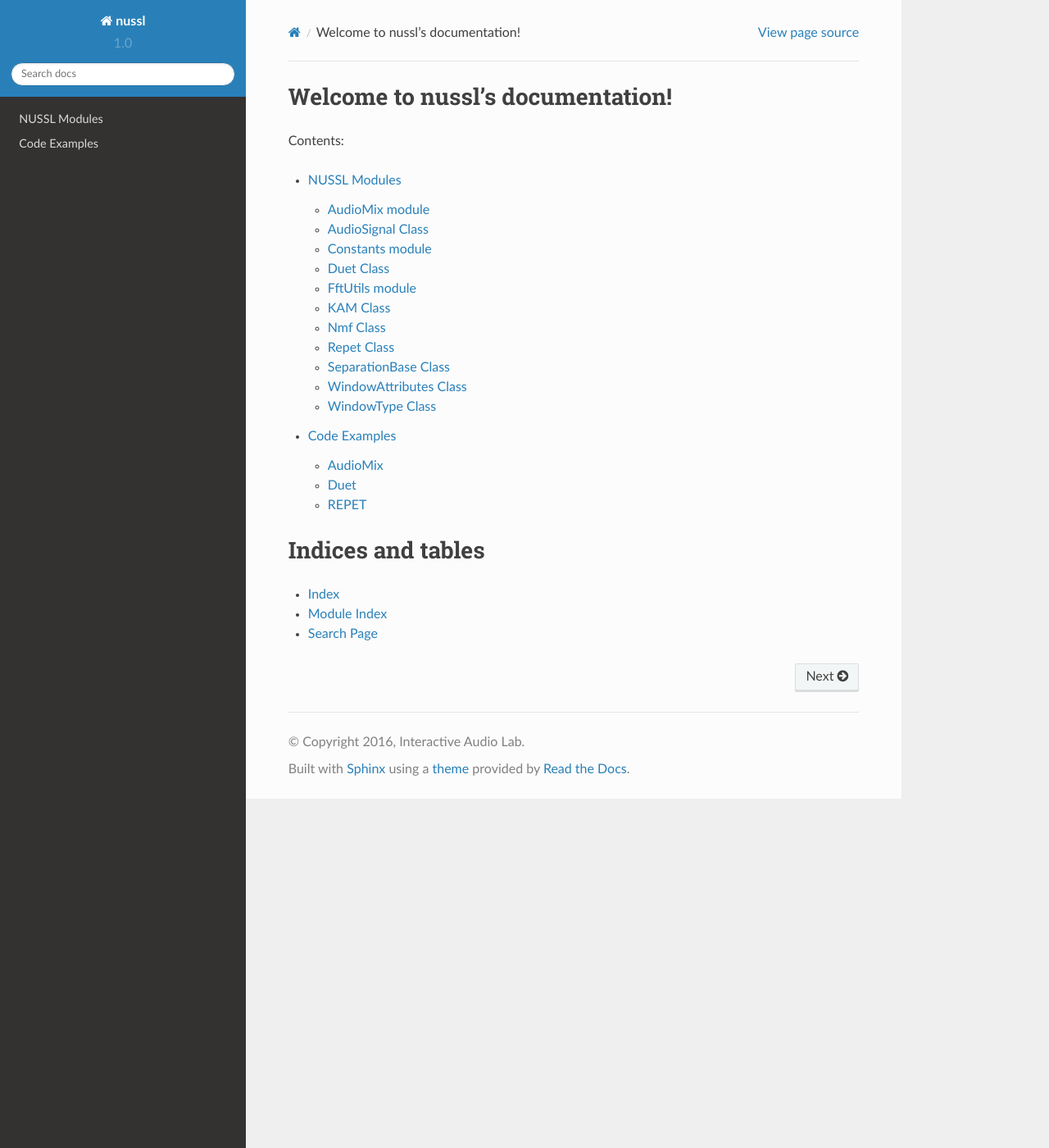
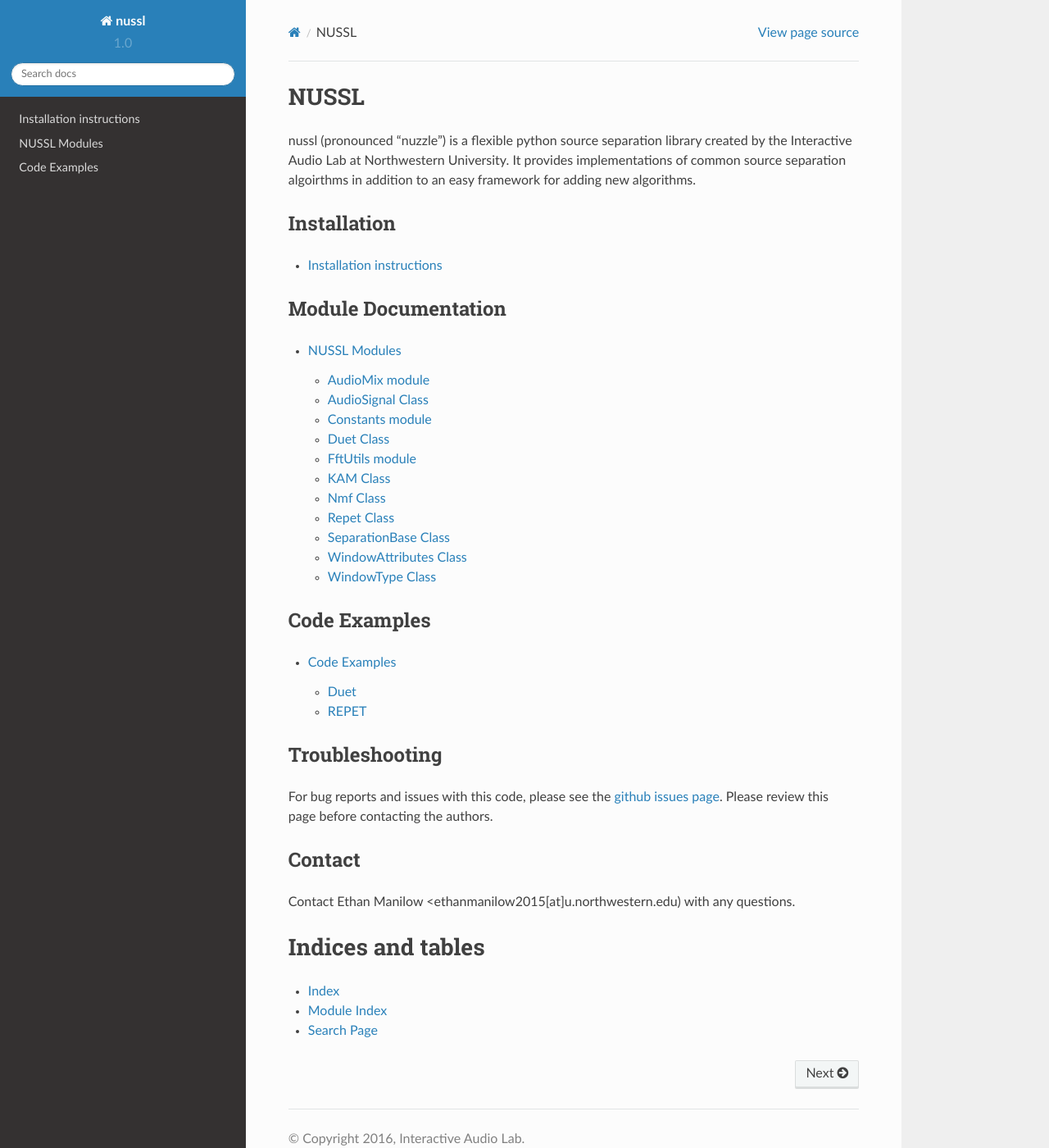
Before and after one commit to nussl/nussl, a Sphinx documentation site: the page built from documentation/index.rst, in a window 1280 px wide and 1400 px high. Shown: the whole window at 82% size. Built offline with Sphinx 7.4.7 and the Read the Docs theme 2.0.0, drawn with Linux system fonts in a browser that asks for light colours.

Commit message:
updated examples slightly, added install instructions, and updated main page

```diff
--- a/documentation/examples/audiomix_demo.rst
+++ /dev/null
@@ -1,3 +0,0 @@
-AudioMix Examples
-=================
-.. literalinclude:: ../../Demos/demo_AudioMix.py
--- a/documentation/examples/examples.rst
+++ b/documentation/examples/examples.rst
@@ -4,6 +4,5 @@
 .. toctree::
    :maxdepth: 4
 
-   AudioMix <audiomix_demo>
    Duet <duet_demo>
    REPET <repet_demo>
--- a/documentation/index.rst
+++ b/documentation/index.rst
@@ -3,18 +3,42 @@
    You can adapt this file completely to your liking, but it should at least
    contain the root `toctree` directive.
 
-Welcome to nussl's documentation!
-=================================
+NUSSL
+=====
+nussl (pronounced "nuzzle") is a flexible python source separation library created by the Interactive Audio Lab at
+Northwestern University. It provides implementations of common source separation algoirthms in addition to an easy
+framework for adding new algorithms.
 
-Contents:
+Installation
+------------
+.. toctree::
+    :maxdepth: 1
 
+    install
+
+Module Documentation
+--------------------
 .. toctree::
    :maxdepth: 2
 
    NUSSL Modules </src/modules>
-   Code Examples </examples/examples>
 
 
+Code Examples
+-------------
+.. toctree::
+    :maxdepth: 2
+
+    Code Examples </examples/examples>
+
+Troubleshooting
+---------------
+For bug reports and issues with this code, please see the `github issues page
+<https://github.com/interactiveaudiolab/nussl/issues>`_. Please review this page before contacting the authors.
+
+Contact
+-------
+Contact Ethan Manilow <ethanmanilow2015[at]u.northwestern.edu) with any questions.
 
 Indices and tables
 ==================
```
Also changed, not shown: documentation/install.rst (added, +23 -0 lines), 2 other files.
